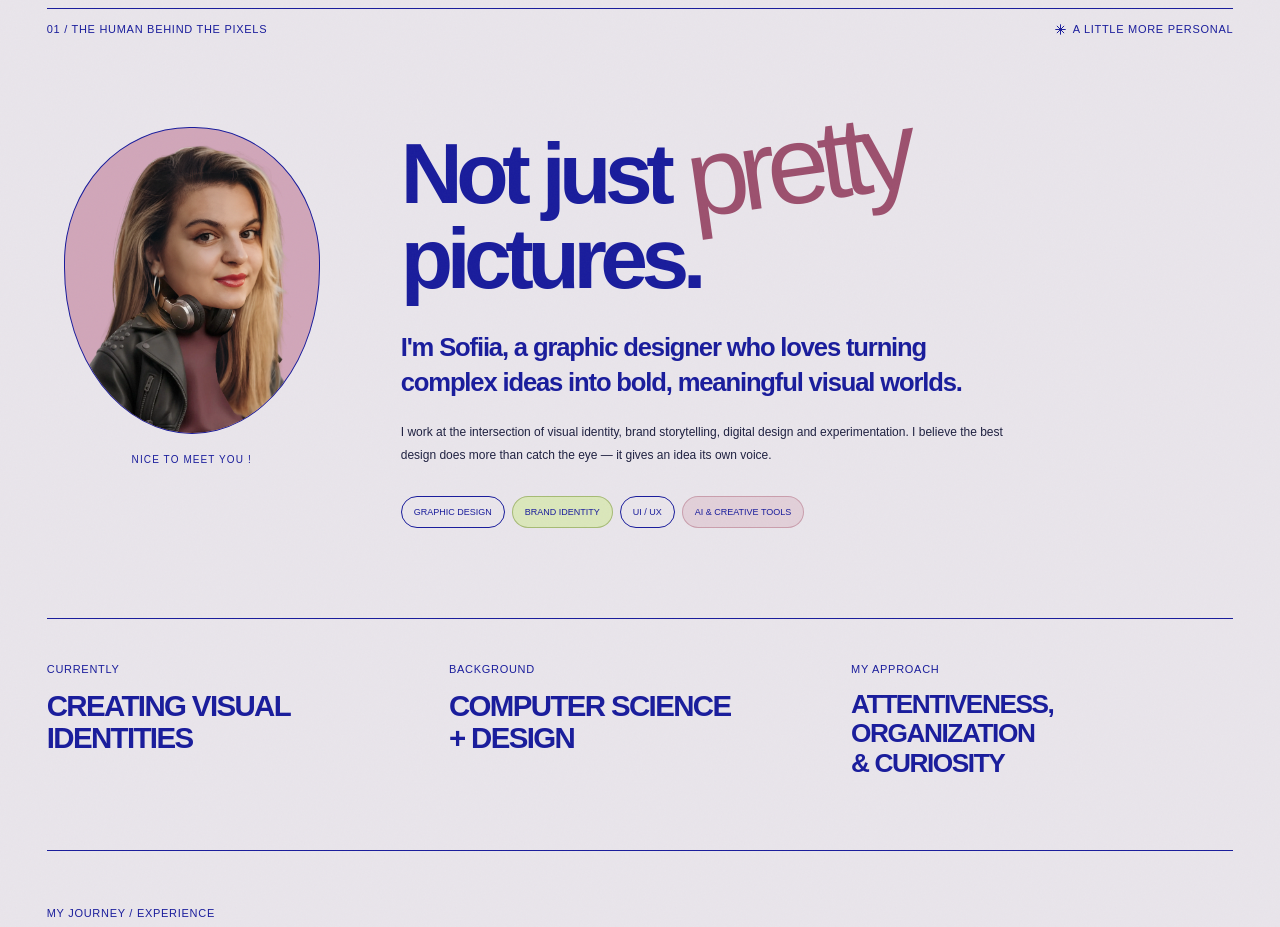
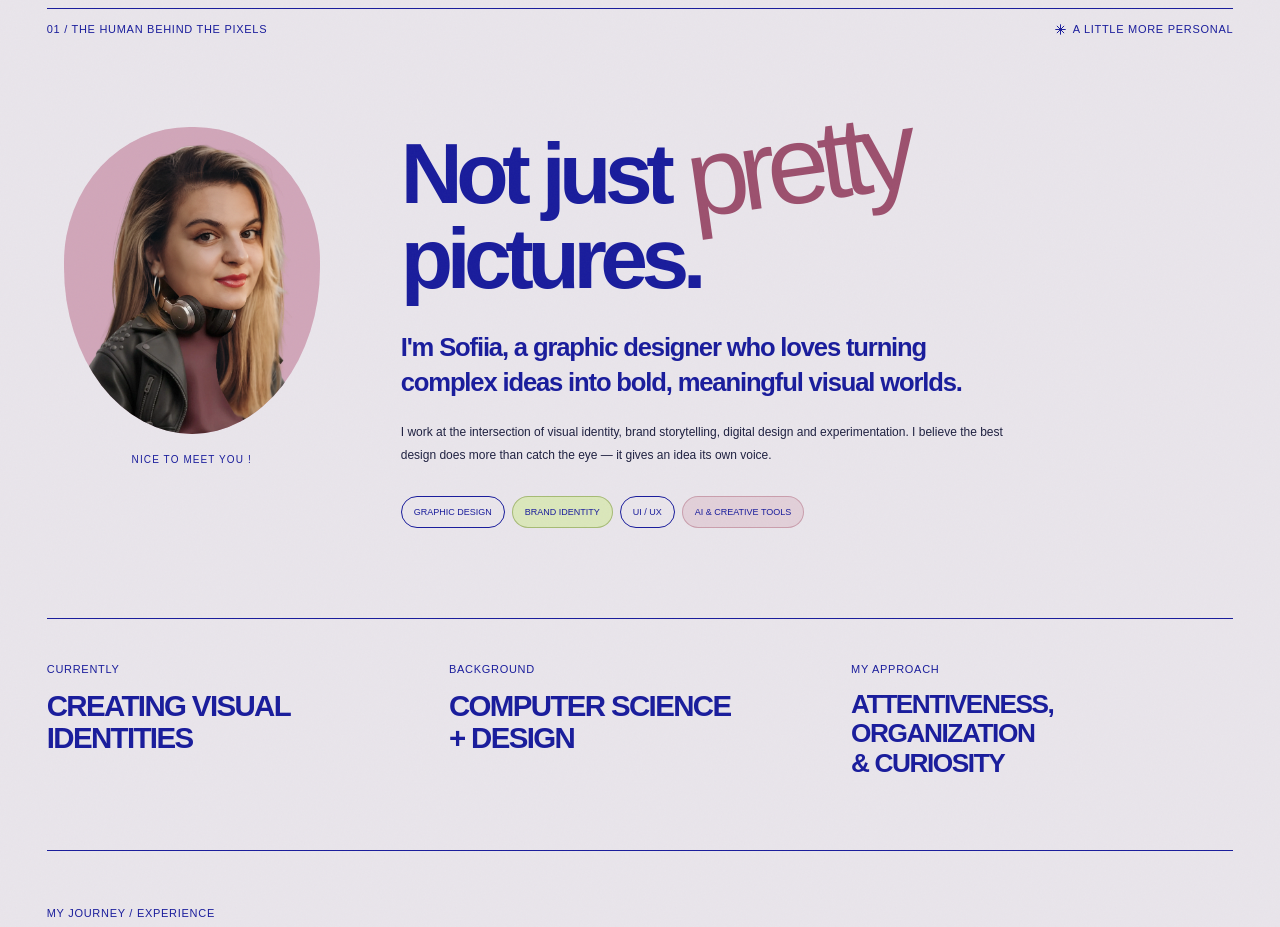
Before and after one commit to SofiiaKozachenko/sofiia-portfolio, a plain HTML site: page index.html in a window 1280 px wide. Shown: the part 1020-1947 px from the top of the page. Drawn offline with Linux system fonts and the light colour scheme; a web font is replaced by a local one.

Commit message:
Remove dark border around About portrait oval

```diff
--- a/index.html
+++ b/index.html
@@ -17,7 +17,7 @@
   <link rel="preconnect" href="https://player.vimeo.com" />
   <link href="https://fonts.googleapis.com/css2?family=Unbounded:wght@200;300;400;500;600;700;800;900&display=swap" rel="stylesheet" />
   <link rel="icon" href="assets/favicon.svg?v=17" type="image/svg+xml" />
-  <link rel="stylesheet" href="styles.css?v=28" />
+  <link rel="stylesheet" href="styles.css?v=29" />
   <link rel="preload" as="image" href="assets/sofiia-fullbody-original.webp" type="image/webp" />
 </head>
 <body>
--- a/styles.css
+++ b/styles.css
@@ -769,3 +769,10 @@ html[lang="uk"] {
   -webkit-filter:none!important;
   mix-blend-mode:normal!important;
 }
+
+
+/* V29: remove high-contrast blue outline from the pink About portrait oval. */
+.about-section .about-main .about-side .tiny-avatar{
+  border:none!important;
+  outline:none!important;
+}
```
